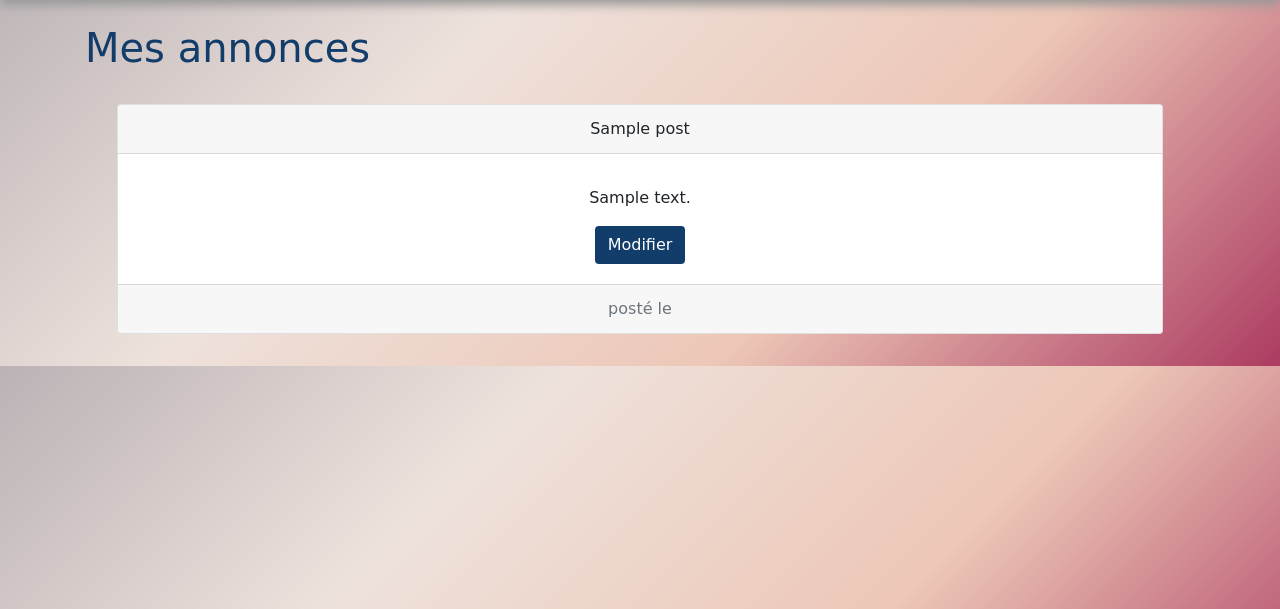
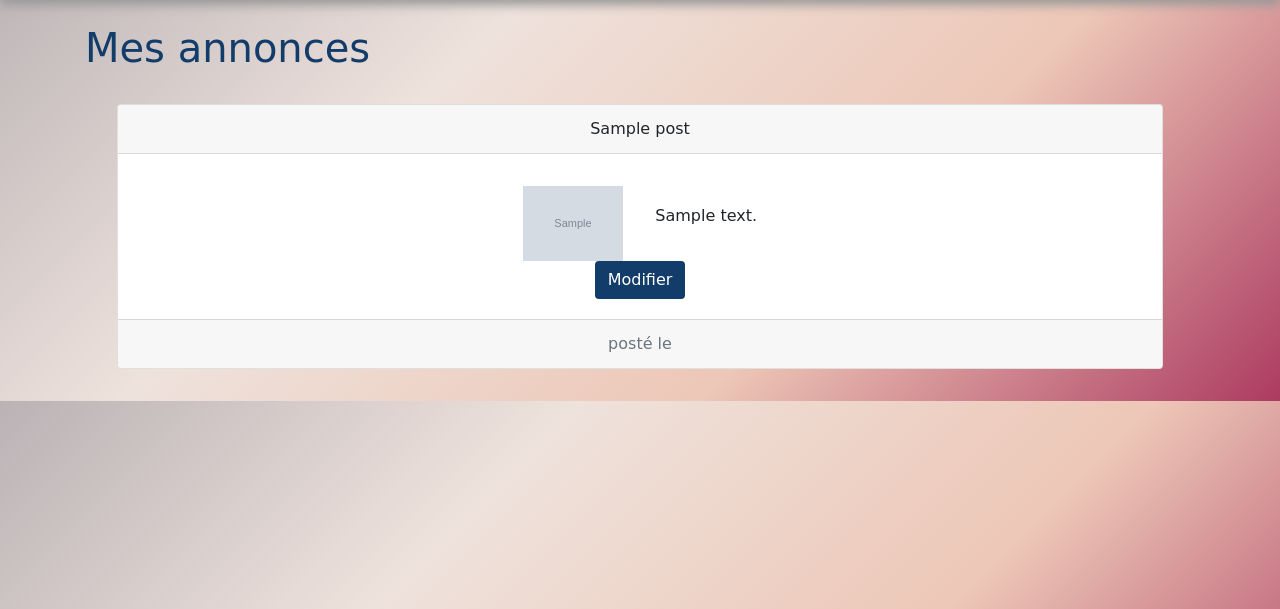
Before and after one commit to LeilaHadjioual/site_annonce_symfony, a Symfony app: template templates/usersPosts/index.html.twig in a window 1280 px wide. Shown: the part 56-665 px from the top of the page. Run offline with Twig, Linux system fonts and the light colour scheme; the template is opened without the code that fills it: most values are stand-ins (such as "Sample title", 1, 10 or a date in 2020); grey boxes marked "Sample" are stand-in pictures; some libraries are stand-ins or nearby versions; some web fonts are replaced.

Commit message:
resolve bug on navbar

```diff
--- a/assets/css/app.css
+++ b/assets/css/app.css
@@ -55,14 +55,14 @@ body {
 /***********searchbar*************/
 .searchbar {
     margin-bottom: auto;
-    margin-top: auto;
+    margin-top: 2em;
     height: 60px;
     background-color: #123C69;
     border-radius: 30px;
     padding: 10px;
 }
 
-.search_input {
+#inputSearch {
     color: white;
     border: 0;
     outline: 0;
@@ -73,16 +73,16 @@ body {
     transition: width 0.4s linear;
 }
 
-.searchbar:hover > .search_input {
+.searchbar .form-group:hover > #inputSearch {
     padding: 0 10px;
     width: 450px;
     caret-color: #ac3b61;
     transition: width 0.4s linear;
 }
 
-.searchbar:hover > .search_icon {
-    background: white;
-    color: #ac3b61;
+.searchbar .form-group:hover > .search_icon {
+    background: white !important;
+    color: #ac3b61 !important;
 }
 
 .search_icon {
@@ -92,14 +92,16 @@ body {
     display: flex;
     justify-content: center;
     align-items: center;
-    border-radius: 50%;
     color: white;
     text-decoration: none;
+    border: none;
+    background: transparent;
+    margin-top: -3.4em;
 }
 
 /*end searchbar*/
 
-/**************cards**************/
+/**************cards homepage**************/
 .postCard {
     max-width: 40em;
     max-height: 15em;
@@ -132,6 +134,22 @@ body {
 }
 
 /************end card***********/
+
+
+/**********card my post*********/
+
+.cardPost{
+    max-width: 70em;
+    margin:2em;
+}
+.descCard {
+    display: flex;
+    flex-direction: row;
+    flex-wrap: wrap;
+    justify-content: center;
+    align-items: center;
+    align-content: space-between;
+}
 
 /***********pagination**********/
 .pagination {
--- a/src/Controller/HomeController.php
+++ b/src/Controller/HomeController.php
@@ -59,7 +59,7 @@ class HomeController extends AbstractController
             $request->query->getInt('page', 1),
             5);
 
-        return $this->render('base.html.twig', [
+        return $this->render('pages/allPosts.html.twig', [
             'posts' => $posts,
             'form' => $form->createView()]);
 
--- a/templates/base.html.twig
+++ b/templates/base.html.twig
@@ -3,11 +3,11 @@
 <head>
     <meta charset="UTF-8">
     <title>{% block title %}Welcome!{% endblock %}</title>
-    <link href="https://stackpath.bootstrapcdn.com/font-awesome/4.7.0/css/font-awesome.min.css" rel="stylesheet"
-          integrity="sha384-wvfXpqpZZVQGK6TAh5PVlGOfQNHSoD2xbE+QkPxCAFlNEevoEH3Sl0sibVcOQVnN" crossorigin="anonymous">
     <link rel="stylesheet" href="https://stackpath.bootstrapcdn.com/bootstrap/4.4.1/css/bootstrap.min.css"
           integrity="sha384-Vkoo8x4CGsO3+Hhxv8T/Q5PaXtkKtu6ug5TOeNV6gBiFeWPGFN9MuhOf23Q9Ifjh" crossorigin="anonymous">
     <link rel="stylesheet" href="{{ asset('build/app.css') }}">
+    <link href="https://stackpath.bootstrapcdn.com/font-awesome/4.7.0/css/font-awesome.min.css" rel="stylesheet"
+          integrity="sha384-wvfXpqpZZVQGK6TAh5PVlGOfQNHSoD2xbE+QkPxCAFlNEevoEH3Sl0sibVcOQVnN" crossorigin="anonymous">
     {% block stylesheets %}{% endblock %}
 
 </head>
@@ -66,6 +66,7 @@
     </div>
 </nav>
 
+
 {% block body %}
     {% include 'pages/allPosts.html.twig' %}
 
--- a/templates/usersPosts/index.html.twig
+++ b/templates/usersPosts/index.html.twig
@@ -6,13 +6,19 @@
         <h1 class="h1Style">Mes annonces</h1>
 
         {% for post in posts %}
-            <div class="card text-center" style="margin:2em;">
+            <div class="card text-center cardPost">
                 <div class="card-header">
                     {{ post.title }}
                 </div>
                 <div class="card-body">
                     <h5 class="card-title"></h5>
-                    <p class="card-text">{{post.description}}</p>
+                    <div class="card-text descCard">
+                        {% if post.image %}
+                        <img src="/images/posts/{{ post.image }}" alt="image" style="width: 10%">
+                        {% endif %}
+                        <p style="margin-left: 2em;}">{{ post.description }}
+                        </p>
+                    </div>
                     <a href="{{ path('edit_post', {id: post.id}) }}" class="btn btnEdit">Modifier</a>
                 </div>
                 <div class="card-footer text-muted">
--- a/translations/forms.fr.yaml
+++ b/translations/forms.fr.yaml
@@ -4,3 +4,4 @@ Firstname: Prénom
 Lastname: Nom
 Phone: Téléphone
 Password: Mot de passe
+Search: Rechercher
```
Also changed, not shown: src/Form/PostSearchType.php (+4 -5 lines), templates/pages/allPosts.html.twig (+11 -6 lines).
